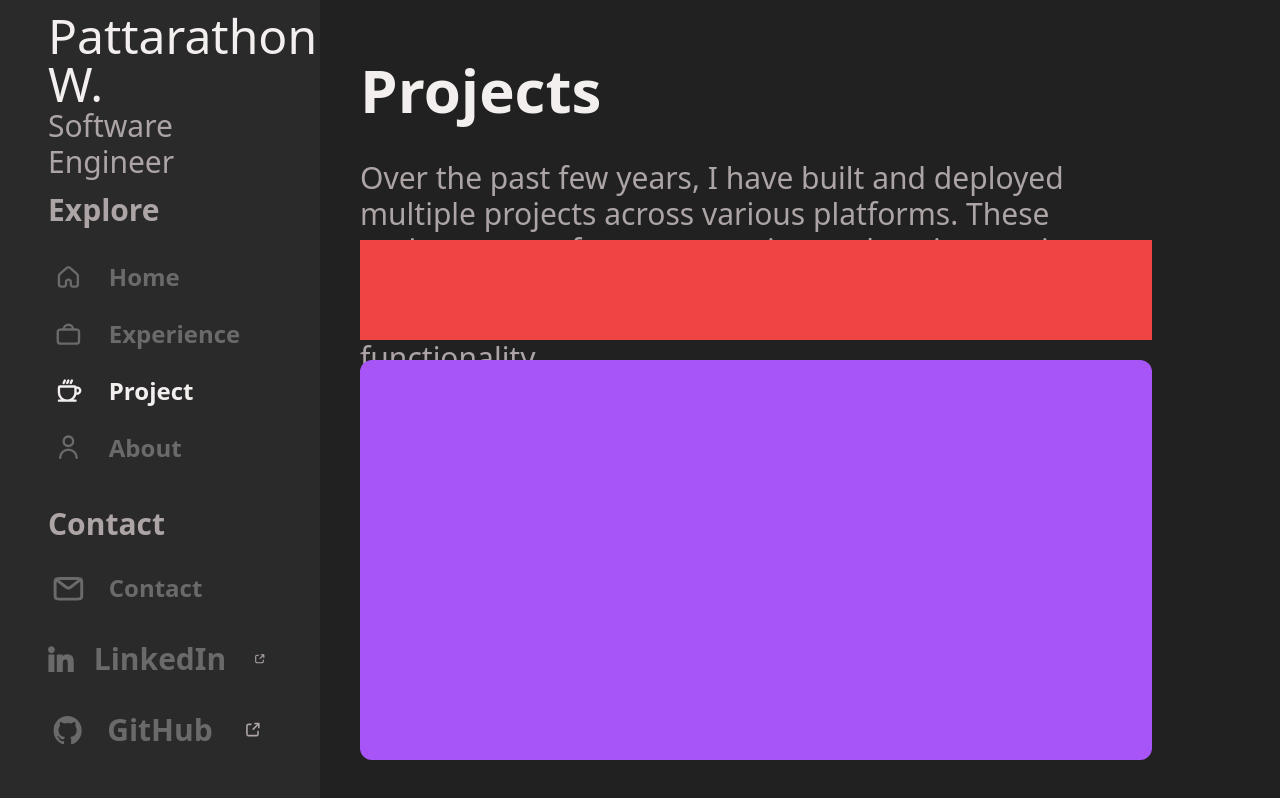
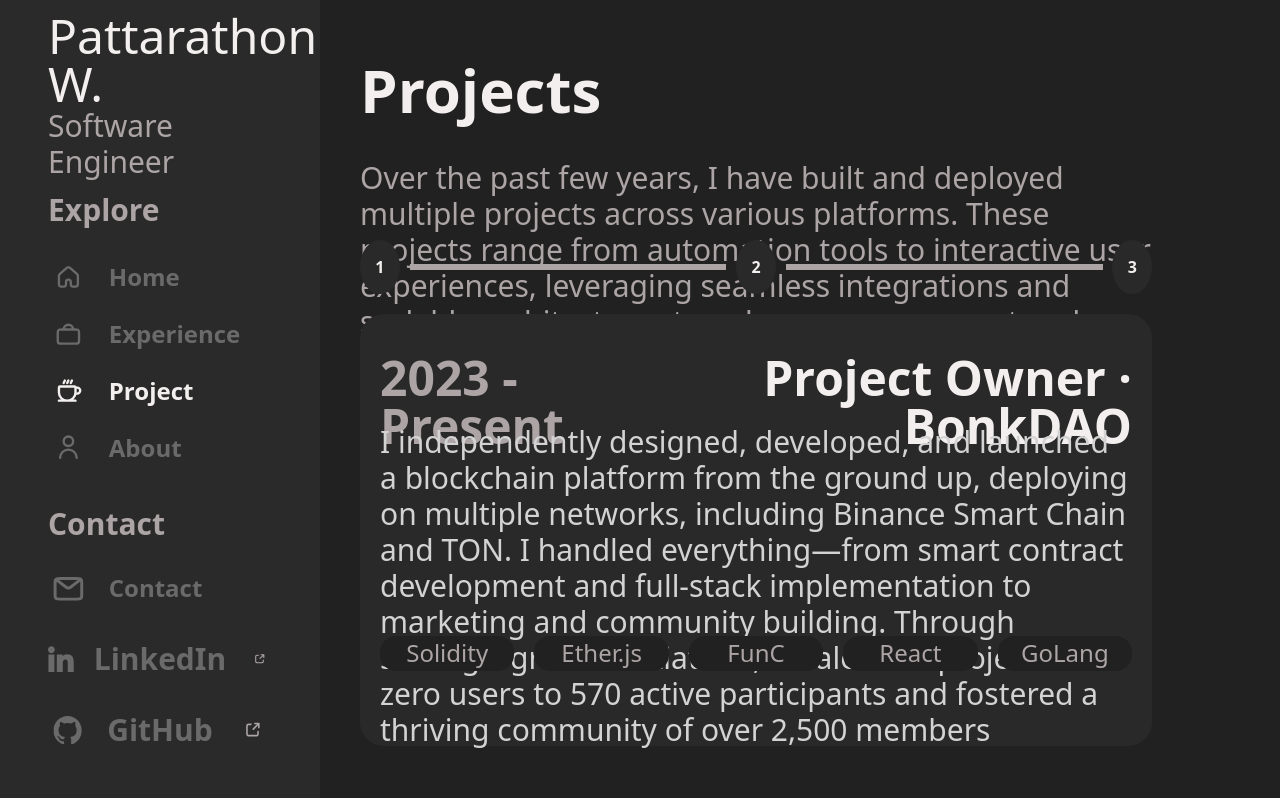
Before and after one commit to lucky-patty/portfolio-site, a SvelteKit app: page /project in a window 1280 px wide. Built offline with nearby package versions, Linux system fonts and the light colour scheme.

Commit message:
Add layout for experience

```diff
--- a/src/routes/contact/+page.svelte
+++ b/src/routes/contact/+page.svelte
@@ -1,3 +1,21 @@
-<div class="w-full h-full bg-purple-500">
-
+<div class="w-full h-full flex flex-col gap-5 px-5 py-5">
+    <div class="w-full h-1/5 flex flex-col py-5 gap-10">
+        <p class="w-full text-6xl text-center font-bold text-[#F4EFEF]">Contact</p>
+        <p class="w-full h-2/4 text-3xl text-center font-thin text-[#ADA5A5]">
+            Leave me a message and I will response within 48 hours
+        </p>
+    </div>
+    <div class="w-full h-3/4 flex flex-col gap-5">
+        <div class="w-full h-full flex flex-col justify-start gap-5">
+            <div class="w-full h-[10%] flex flex-col justify-start items-center">
+                <input class="w-3/5 h-full rounded-xl flex justify-start items-star border-none text-[#ADA5A5] text-3xl bg-[#292929]" placeholder="Email" />
+            </div>
+            <div class="w-full h-4/5 flex flex-col justify-start items-center ">
+                <textarea class="w-3/5 h-full rounded-2xl flex justify-start items-start border-none text-[#ADA5A5] text-3xl bg-[#292929]" placeholder="How may I help you?"></textarea>
+            </div>
+            <div class="w-full h-[10%] flex justify-center items-center">
+                <button class="w-1/5 h-full font-bold text-2xl rounded-xl text-[#212121] bg-[#D3D3D3]">Submit</button>
+            </div>
+        </div>
+    </div>
 </div>
--- a/src/routes/experience/+page.svelte
+++ b/src/routes/experience/+page.svelte
@@ -1,15 +1,62 @@
-<div class="w-full h-full flex flex-col gap-5 px-5 py-5">
-    <div class="w-[90%] h-1/4 flex flex-col py-5 gap-10">
-        <p class="w-full text-6xl font-bold text-[#F4EFEF]">Experience</p>
-        <p class="w-full h-2/4 text-3xl font-thin text-[#ADA5A5]">
-            Over the past few years, I’ve worked extensively in the crypto industry, collaborating with web3 projects while also contributing to web development agencies on scalable platforms
-        </p>
-    </div>
-    <div class="w-full h-3/4 flex flex-col gap-5">
-        <div class="w-[90%] h-1/5 bg-red-500">
+<div class="flex h-full w-full flex-col gap-5 px-5 py-5">
+	<div class="flex h-1/4 w-[90%] flex-col gap-10 py-5">
+		<p class="w-full text-6xl font-bold text-[#F4EFEF]">Experience</p>
+		<p class="h-2/4 w-full text-3xl font-thin text-[#ADA5A5]">
+			Over the past few years, I’ve worked extensively in the crypto industry, collaborating with
+			web3 projects while also contributing to web development agencies on scalable platforms
+		</p>
+	</div>
+	<div class="flex h-3/4 w-full flex-col gap-5">
+		<div class="w-[90%] h-[10%] flex flex-row items-center justify-between ">
+            <div class="w-[5%] flex justify-center items-center h-full rounded-[50%] font-bold text-[#F4EFEF] bg-[#292929]">1</div>
+            <div class="w-[40%] h-[10%] bg-[#ADA5A5] "></div>
+            <div class="w-[5%] flex justify-center items-center h-full rounded-[50%] font-bold text-[#F4EFEF] bg-[#292929]">2</div>
+            <div class="w-[40%] h-[10%] bg-[#ADA5A5] "></div>
+            <div class="w-[5%] flex justify-center items-center h-full rounded-[50%] font-bold text-[#F4EFEF] bg-[#292929]">3</div>
         </div>
-        <div class="w-[90%] h-4/5 rounded-xl bg-purple-500">
-
-        </div>
-    </div>
+		<div class="flex h-4/5 w-[90%] flex-col rounded-3xl bg-[#292929] px-5 py-10">
+			<div class="flex h-1/5 w-full flex-row justify-between">
+				<div class="h-full w-2/5 text-5xl font-bold text-[#ADA5A5]">2023 - Present</div>
+				<div class="h-full w-3/5 text-end text-5xl font-bold text-[#F4EFEF]">
+					Project Owner · BonkDAO
+				</div>
+			</div>
+			<div class="flex h-3/5 w-full flex-col">
+				<p class="h-full w-full text-3xl text-[#D3D3D3]">
+					I independently designed, developed, and launched a blockchain platform from the ground
+					up, deploying on multiple networks, including Binance Smart Chain and TON. I handled
+					everything—from smart contract development and full-stack implementation to marketing and
+					community building. Through strategic growth initiatives, I scaled the project from zero
+					users to 570 active participants and fostered a thriving community of over 2,500 members
+				</p>
+			</div>
+			<div class="flex h-[10%] w-full flex-row justify-between gap-5">
+				<div
+					class="flex h-full w-1/5 items-center justify-center rounded-2xl bg-[#212121] text-2xl text-[#ADA5A5]"
+				>
+					Solidity
+				</div>
+				<div
+					class="flex h-full w-1/5 items-center justify-center rounded-2xl bg-[#212121] text-2xl text-[#ADA5A5]"
+				>
+					Ether.js
+				</div>
+				<div
+					class="flex h-full w-1/5 items-center justify-center rounded-2xl bg-[#212121] text-2xl text-[#ADA5A5]"
+				>
+					FunC
+				</div>
+				<div
+					class="flex h-full w-1/5 items-center justify-center rounded-2xl bg-[#212121] text-2xl text-[#ADA5A5]"
+				>
+					React
+				</div>
+				<div
+					class="flex h-full w-1/5 items-center justify-center rounded-2xl bg-[#212121] text-2xl text-[#ADA5A5]"
+				>
+					GoLang
+				</div>
+			</div>
+		</div>
+	</div>
 </div>
--- a/src/routes/project/+page.svelte
+++ b/src/routes/project/+page.svelte
@@ -8,7 +8,56 @@
 		</p>
 	</div>
 	<div class="flex h-3/4 w-full flex-col gap-5">
-		<div class="h-1/5 w-[90%] bg-red-500"></div>
-		<div class="h-4/5 w-[90%] rounded-xl bg-purple-500"></div>
+		<div class="w-[90%] h-[10%] flex flex-row items-center justify-between ">
+            <div class="w-[5%] flex justify-center items-center h-full rounded-[50%] font-bold text-[#F4EFEF] bg-[#292929]">1</div>
+            <div class="w-[40%] h-[10%] bg-[#ADA5A5] "></div>
+            <div class="w-[5%] flex justify-center items-center h-full rounded-[50%] font-bold text-[#F4EFEF] bg-[#292929]">2</div>
+            <div class="w-[40%] h-[10%] bg-[#ADA5A5] "></div>
+            <div class="w-[5%] flex justify-center items-center h-full rounded-[50%] font-bold text-[#F4EFEF] bg-[#292929]">3</div>
+        </div>
+		<div class="flex h-4/5 w-[90%] flex-col rounded-3xl bg-[#292929] px-5 py-10">
+			<div class="flex h-1/5 w-full flex-row justify-between">
+				<div class="h-full w-2/5 text-5xl font-bold text-[#ADA5A5]">2023 - Present</div>
+				<div class="h-full w-3/5 text-end text-5xl font-bold text-[#F4EFEF]">
+					Project Owner · BonkDAO
+				</div>
+			</div>
+			<div class="flex h-3/5 w-full flex-col">
+				<p class="h-full w-full text-3xl text-[#D3D3D3]">
+					I independently designed, developed, and launched a blockchain platform from the ground
+					up, deploying on multiple networks, including Binance Smart Chain and TON. I handled
+					everything—from smart contract development and full-stack implementation to marketing and
+					community building. Through strategic growth initiatives, I scaled the project from zero
+					users to 570 active participants and fostered a thriving community of over 2,500 members
+				</p>
+			</div>
+			<div class="flex h-[10%] w-full flex-row justify-between gap-5">
+				<div
+					class="flex h-full w-1/5 items-center justify-center rounded-2xl bg-[#212121] text-2xl text-[#ADA5A5]"
+				>
+					Solidity
+				</div>
+				<div
+					class="flex h-full w-1/5 items-center justify-center rounded-2xl bg-[#212121] text-2xl text-[#ADA5A5]"
+				>
+					Ether.js
+				</div>
+				<div
+					class="flex h-full w-1/5 items-center justify-center rounded-2xl bg-[#212121] text-2xl text-[#ADA5A5]"
+				>
+					FunC
+				</div>
+				<div
+					class="flex h-full w-1/5 items-center justify-center rounded-2xl bg-[#212121] text-2xl text-[#ADA5A5]"
+				>
+					React
+				</div>
+				<div
+					class="flex h-full w-1/5 items-center justify-center rounded-2xl bg-[#212121] text-2xl text-[#ADA5A5]"
+				>
+					GoLang
+				</div>
+			</div>
+		</div>
 	</div>
 </div>
```
